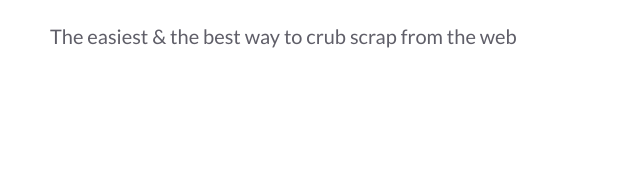
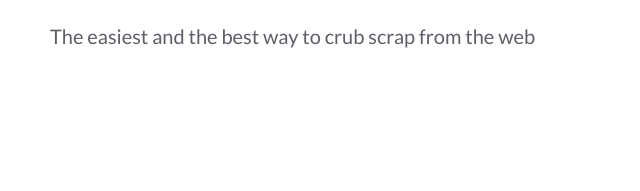
Before and after one commit to PranavShekhar13/Kira-Jenkins-Project, a plain HTML site: page index.html in a window 1280 px wide. Shown: the part 512-703 px from the top of the page, 35-675 px from the left. Drawn offline with nearby package versions, Linux system fonts and the light colour scheme; a web font is replaced by a local one.

Commit message:
Second Change

```diff
--- a/index.html
+++ b/index.html
@@ -91,7 +91,7 @@
   your technology
 </h1>
 <p class="mt-4" style="font-size:20px;">
-The easiest & the best way to crub scrap from the web </p>
+The easiest and the best way to crub scrap from the web </p>
 
 </div>
 <div class="col col-sm-4">
```
